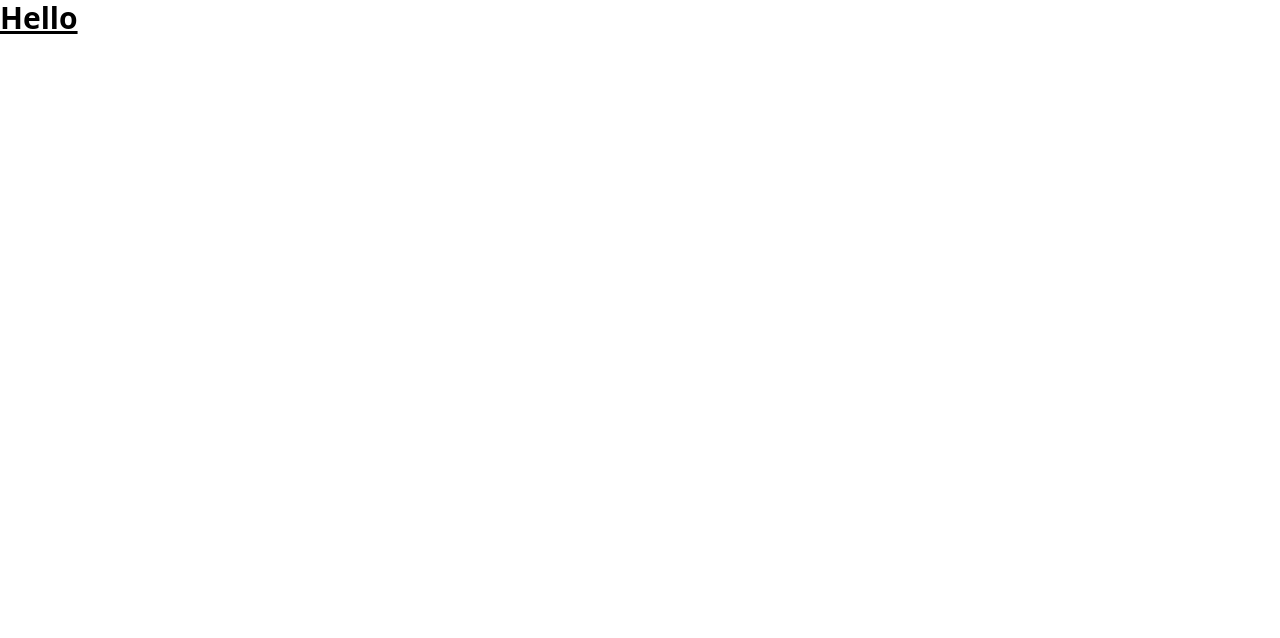
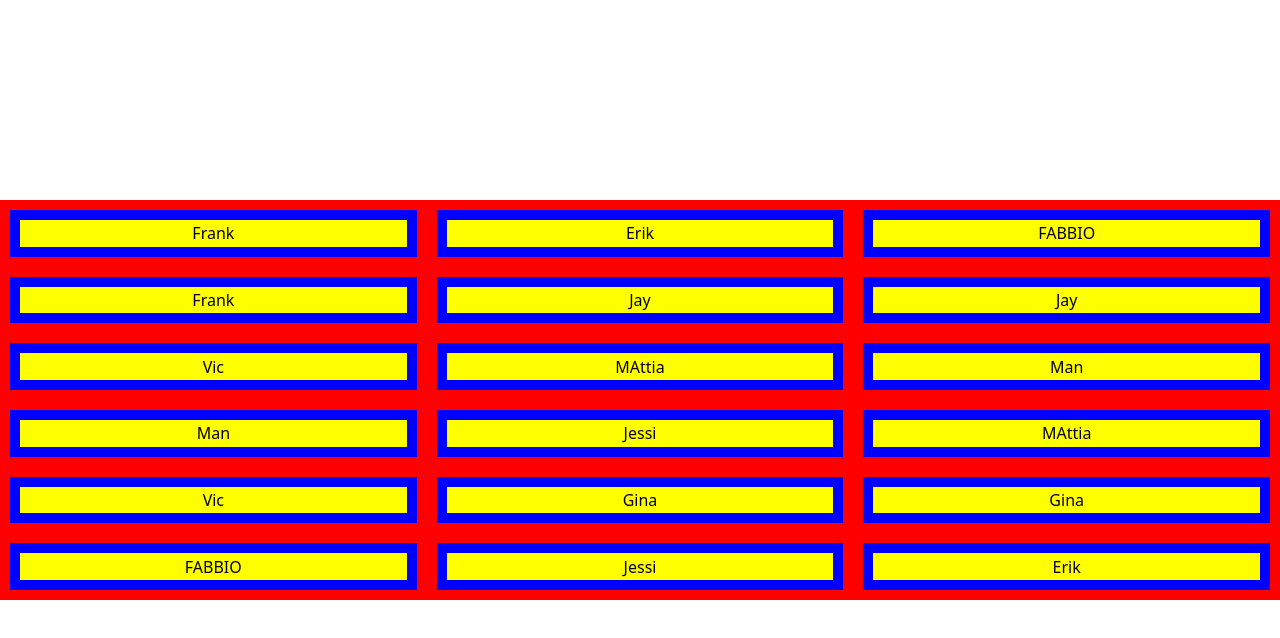
Before and after one commit to kocierik/animalHouse, a Vue app in the folder game/: page / in a window 1280 px wide. Shown: the top 638 px of the page. Built offline with nearby package versions, Linux system fonts and the light colour scheme; the HTML template or start-up script is replaced by a standard one.

Commit message:
feat: add basic template

```diff
--- a/game/src/App.vue
+++ b/game/src/App.vue
@@ -1,7 +1,16 @@
-<script setup lang="ts"></script>
+<script setup lang="ts">
+import MemoryGame from './components/memoryGame/MemoryGame.vue';
+</script>
 
 <template>
-  <h1 class="text-3xl font-bold underline">Hello</h1>
+  <MemoryGame />
 </template>
 
-<style></style>
+<style>
+html,
+body,
+#app {
+  height: 100%;
+  width: 100%;
+}
+</style>
--- a/game/src/components/memoryGame/MemoryGame.vue
+++ b/game/src/components/memoryGame/MemoryGame.vue
@@ -1,10 +1,23 @@
 <script setup lang="ts">
 import './memory.css';
-defineProps<{
-  msg: string;
-}>();
+import type { Card } from './utility/cards';
+import cards from './utility/cards';
+
+const checkCard = (card: Card): void => {};
 </script>
 
 <template>
-  <section class="main">Memory Game</section>
+  <section class="main">
+    <div class="game">
+      <div id="memory">
+        <div class="card" v-for="card in cards" :key="card.id">
+          <div class="value" @click="checkCard(card)">{{ card.firstName }}</div>
+        </div>
+      </div>
+    </div>
+  </section>
 </template>
+
+<style lang="css">
+@import './memory.css';
+</style>
--- a/game/src/components/memoryGame/memory.css
+++ b/game/src/components/memoryGame/memory.css
@@ -0,0 +1,35 @@
+.main{
+  height: 100%;
+  width: 100%;
+}
+.game{
+  display: flex;
+  height: 100%;
+  justify-content: center;
+  align-items: center;
+}
+
+#memory{
+  display: flex;
+  background-color: red;
+  width: 100%;
+  height: 50%;
+  flex-wrap: wrap;
+  flex-direction: row;
+}
+
+.card{
+  display: flex;
+  flex: 1 1 25%;
+  flex-direction: column;
+  background-color: blue;
+  margin: 10px;
+}
+.value{
+  display: flex;
+  flex: 1 1 auto;
+  background-color: yellow;
+  justify-content: center;
+  align-items: center;
+  margin: 10px;
+}
--- /dev/null
+++ b/game/src/components/memoryGame/utility/cards.ts
@@ -0,0 +1,22 @@
+import { ref } from 'vue';
+
+export interface Card {
+  firstName: string;
+  id: number;
+}
+
+const cards = ref<Card[]>([
+  { firstName: 'Frank', id: 1 },
+  { firstName: 'Vic', id: 2 },
+  { firstName: 'Gina', id: 3 },
+  { firstName: 'Jessi', id: 4 },
+  { firstName: 'Erik', id: 5 },
+  { firstName: 'Man', id: 6 },
+  { firstName: 'MAttia', id: 7 },
+  { firstName: 'FABBIO', id: 8 },
+  { firstName: 'Jay', id: 9 },
+]);
+
+cards.value = cards.value.concat(...cards.value);
+cards.value = cards.value.sort(() => Math.random() - 0.5);
+export default cards;
```
